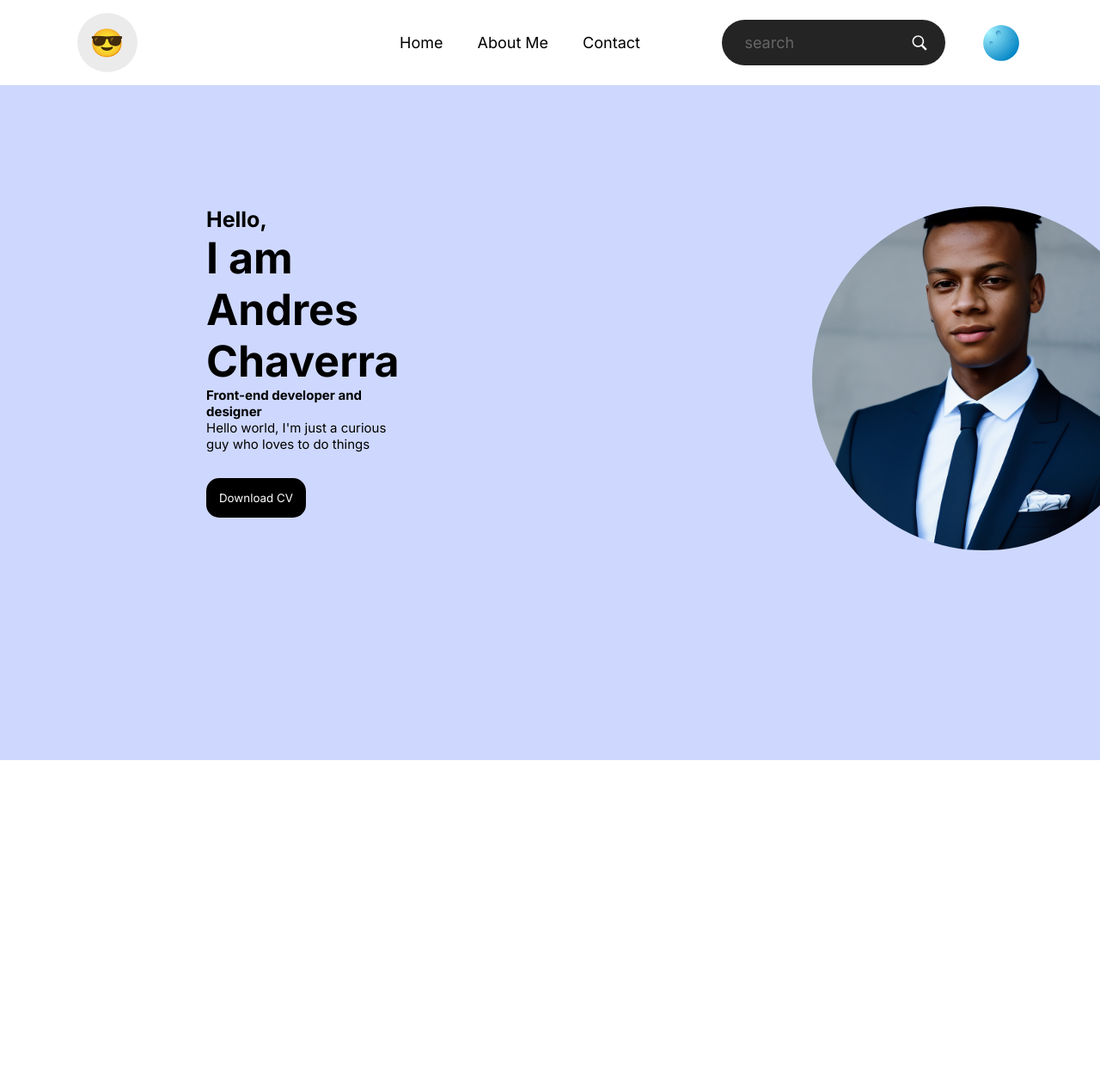
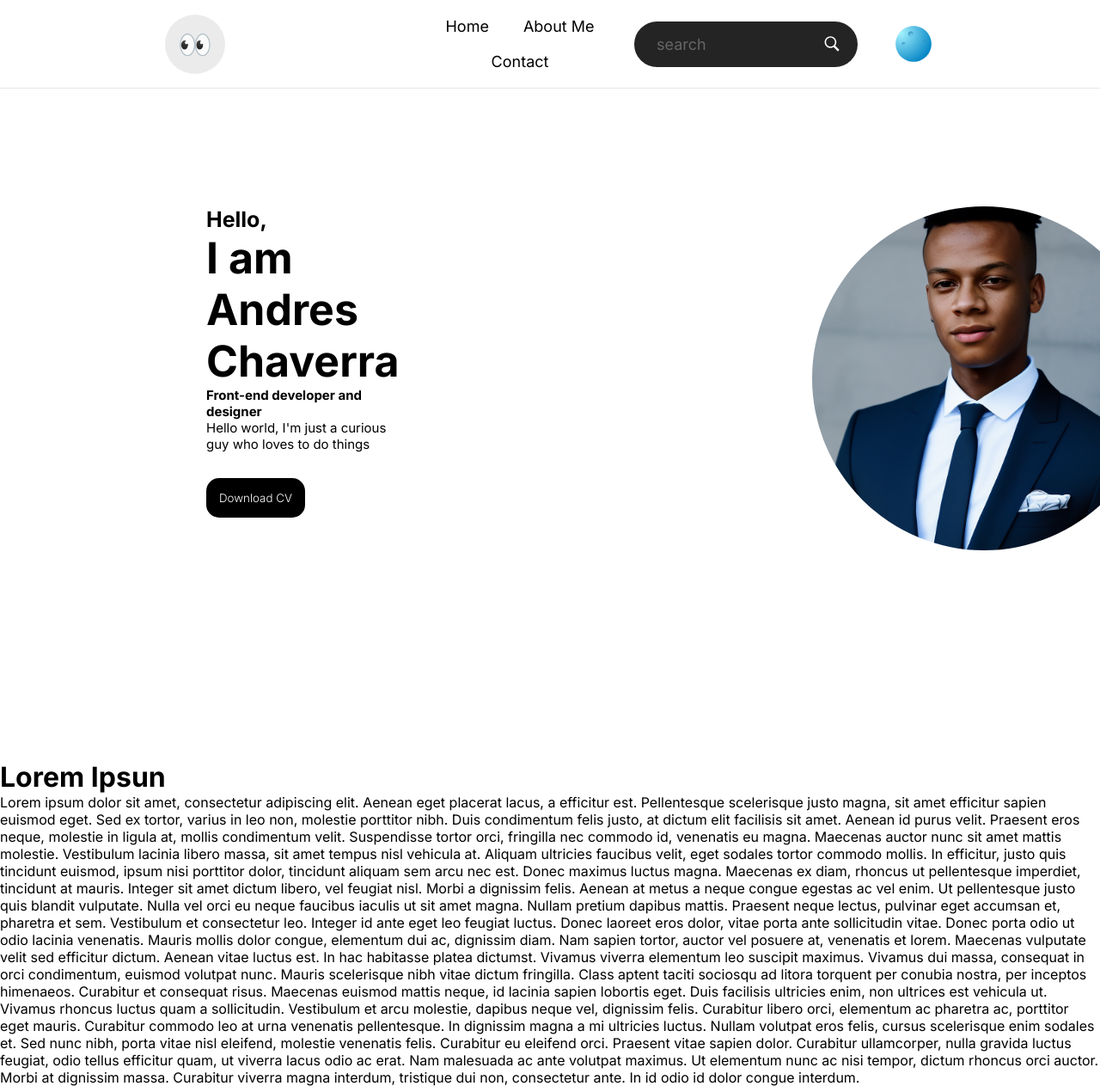
Before and after one commit to Andrew-cx8/my-react-portfolio, a React (Vite) app: page / in a window 1280 px wide. Shown: the top 1263 px of the page at 86% size. Before the commit the page ends 884 px from the top, so only its background shows below. Built offline with nearby package versions, Linux system fonts and the light colour scheme.

Commit message:
More css for the Header (<h1>) tags

```diff
--- a/src/App.jsx
+++ b/src/App.jsx
@@ -3,6 +3,7 @@ import Navbar from "./components/Navbar/Navbar";
 import Header from "./components/Header/Header";
 import Profile from "./components/Header/Profile";
 import "./App.css";
+import Lorem from "./components/Lorem/Lorem";
 
 const App = () => {
   const [theme, setTheme] = useState("light");
@@ -14,6 +15,7 @@ const App = () => {
         <Header />
         <Profile />
       </main>
+      <Lorem />
     </main>
   );
 };
--- a/src/components/Header/Header.css
+++ b/src/components/Header/Header.css
@@ -1,3 +1,5 @@
+
+
 .hi{
     margin: 30vh;
 }
@@ -18,6 +20,25 @@
         font-size: 15px;
 }
 
+/*DARK MODE*/
+
+.dark .hi h3 {
+    color: white;
+}
+
+.dark .hi h1 {
+background: linear-gradient(to right, #FFFFFF 0%, #7337B7 100%);
+    -webkit-background-clip: text;
+    -webkit-text-fill-color: transparent;}
+
+.dark .hi h5 {
+    color: white;
+}
+
+.dark .hi p{
+    color: white;
+}
+
 button{
     color: white;
     background: black;
@@ -26,5 +47,28 @@ button{
     border-radius: 15px;
     border-style: none;
     cursor: pointer;
+    transition: ease-in-out 0.3s;
+    font-weight: 300;
+}
 
+button:hover{
+box-shadow: 0px 33px 46px 7px rgba(0, 0, 0, 0.5);
+font-weight: 600;
 }
+
+.dark button {
+    color: rgb(0, 0, 0);
+    background: rgb(183, 102, 255);
+    padding: 15px;
+    margin: 30px 0px;
+    border-radius: 15px;
+    border-style: none;
+    cursor: pointer;
+    transition: ease-in-out 0.3s;
+    font-weight: 300;
+}
+
+button:hover {
+    box-shadow: 0px 33px 46px 7px rgba(255, 255, 255, 0.5);
+    font-weight: 600;
+}
--- /dev/null
+++ b/src/components/Lorem/Lorem.jsx
@@ -0,0 +1,55 @@
+import React from "react";
+
+function Lorem() {
+  return (
+    <div className="text">
+      <h1 className="titulo">Lorem Ipsun</h1>
+
+      <p>
+        Lorem ipsum dolor sit amet, consectetur adipiscing elit. Aenean eget
+        placerat lacus, a efficitur est. Pellentesque scelerisque justo magna,
+        sit amet efficitur sapien euismod eget. Sed ex tortor, varius in leo
+        non, molestie porttitor nibh. Duis condimentum felis justo, at dictum
+        elit facilisis sit amet. Aenean id purus velit. Praesent eros neque,
+        molestie in ligula at, mollis condimentum velit. Suspendisse tortor
+        orci, fringilla nec commodo id, venenatis eu magna. Maecenas auctor nunc
+        sit amet mattis molestie. Vestibulum lacinia libero massa, sit amet
+        tempus nisl vehicula at. Aliquam ultricies faucibus velit, eget sodales
+        tortor commodo mollis. In efficitur, justo quis tincidunt euismod, ipsum
+        nisi porttitor dolor, tincidunt aliquam sem arcu nec est. Donec maximus
+        luctus magna. Maecenas ex diam, rhoncus ut pellentesque imperdiet,
+        tincidunt at mauris. Integer sit amet dictum libero, vel feugiat nisl.
+        Morbi a dignissim felis. Aenean at metus a neque congue egestas ac vel
+        enim. Ut pellentesque justo quis blandit vulputate. Nulla vel orci eu
+        neque faucibus iaculis ut sit amet magna. Nullam pretium dapibus mattis.
+        Praesent neque lectus, pulvinar eget accumsan et, pharetra et sem.
+        Vestibulum et consectetur leo. Integer id ante eget leo feugiat luctus.
+        Donec laoreet eros dolor, vitae porta ante sollicitudin vitae. Donec
+        porta odio ut odio lacinia venenatis. Mauris mollis dolor congue,
+        elementum dui ac, dignissim diam. Nam sapien tortor, auctor vel posuere
+        at, venenatis et lorem. Maecenas vulputate velit sed efficitur dictum.
+        Aenean vitae luctus est. In hac habitasse platea dictumst. Vivamus
+        viverra elementum leo suscipit maximus. Vivamus dui massa, consequat in
+        orci condimentum, euismod volutpat nunc. Mauris scelerisque nibh vitae
+        dictum fringilla. Class aptent taciti sociosqu ad litora torquent per
+        conubia nostra, per inceptos himenaeos. Curabitur et consequat risus.
+        Maecenas euismod mattis neque, id lacinia sapien lobortis eget. Duis
+        facilisis ultricies enim, non ultrices est vehicula ut. Vivamus rhoncus
+        luctus quam a sollicitudin. Vestibulum et arcu molestie, dapibus neque
+        vel, dignissim felis. Curabitur libero orci, elementum ac pharetra ac,
+        porttitor eget mauris. Curabitur commodo leo at urna venenatis
+        pellentesque. In dignissim magna a mi ultricies luctus. Nullam volutpat
+        eros felis, cursus scelerisque enim sodales et. Sed nunc nibh, porta
+        vitae nisl eleifend, molestie venenatis felis. Curabitur eu eleifend
+        orci. Praesent vitae sapien dolor. Curabitur ullamcorper, nulla gravida
+        luctus feugiat, odio tellus efficitur quam, ut viverra lacus odio ac
+        erat. Nam malesuada ac ante volutpat maximus. Ut elementum nunc ac nisi
+        tempor, dictum rhoncus orci auctor. Morbi at dignissim massa. Curabitur
+        viverra magna interdum, tristique dui non, consectetur ante. In id odio
+        id dolor congue interdum.
+      </p>
+    </div>
+  );
+}
+
+export default Lorem;
--- a/src/components/Navbar/Navbar.css
+++ b/src/components/Navbar/Navbar.css
@@ -4,9 +4,16 @@
     display: flex;
     align-items: center;
     justify-content: space-between;
-    background: white;
-    padding: 15px 7%;
+    background: rgba(255, 255, 255, 0.564);
+    padding: 10px 15%;
     transition: 0.5s;
+    border-style: solid;
+    border-bottom-width: 1px;
+    border-top-style: none;
+    border-left-style: none;
+    border-right-style: none;
+    border-color: rgba(79, 79, 79, 0.141);
+    backdrop-filter: blur(18px) saturate(150%);
 }
 
 .logo-bg{
@@ -71,8 +78,14 @@ ul li{
 }
 
 .dark .navbar{
-    background: #000;
+    background: #0000009f;
     color: #fff;
+    border-style: solid;
+    border-bottom-width: 1px;
+    border-top-style: none;
+    border-left-style: none;
+    border-right-style: none;
+    border-color: rgba(255, 255, 255, 0.076);
 }
 
 .dark .search-box{
--- a/src/components/Navbar/Navbar.jsx
+++ b/src/components/Navbar/Navbar.jsx
@@ -17,7 +17,7 @@ const Navbar = ({ theme, setTheme }) => {
     <div className="navbar">
       <div className="logo">
         <div className="logo-bg">
-          <h1>{theme == "light" ? "😎" : "😴"}</h1>
+          <h1>{theme == "light" ? "👀" : "💜"}</h1>
         </div>
       </div>
       <ul>
--- a/src/index.css
+++ b/src/index.css
@@ -10,7 +10,7 @@
 .container{
   width: 100%;
   min-height: 100vh;
-  background: #ced8ff;
+  background: #ffffff;
   transition: 0.5s;
 }
 
```
